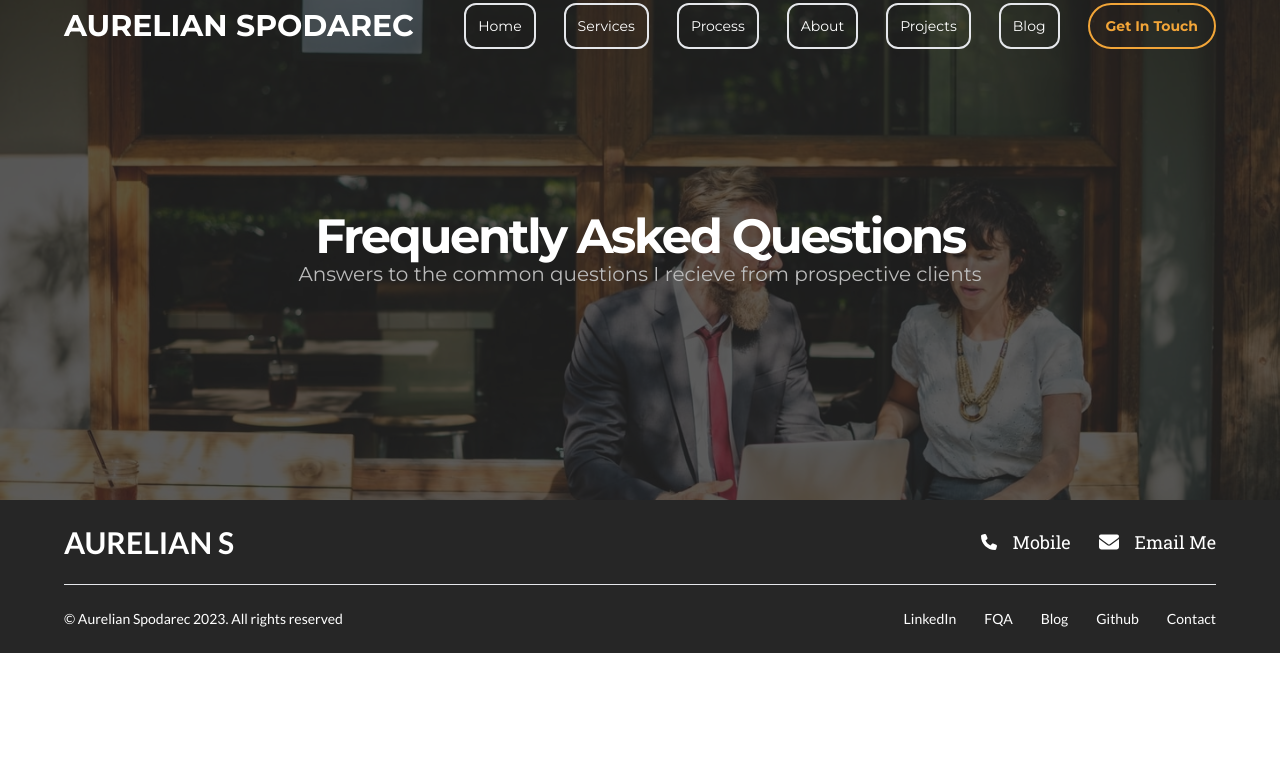
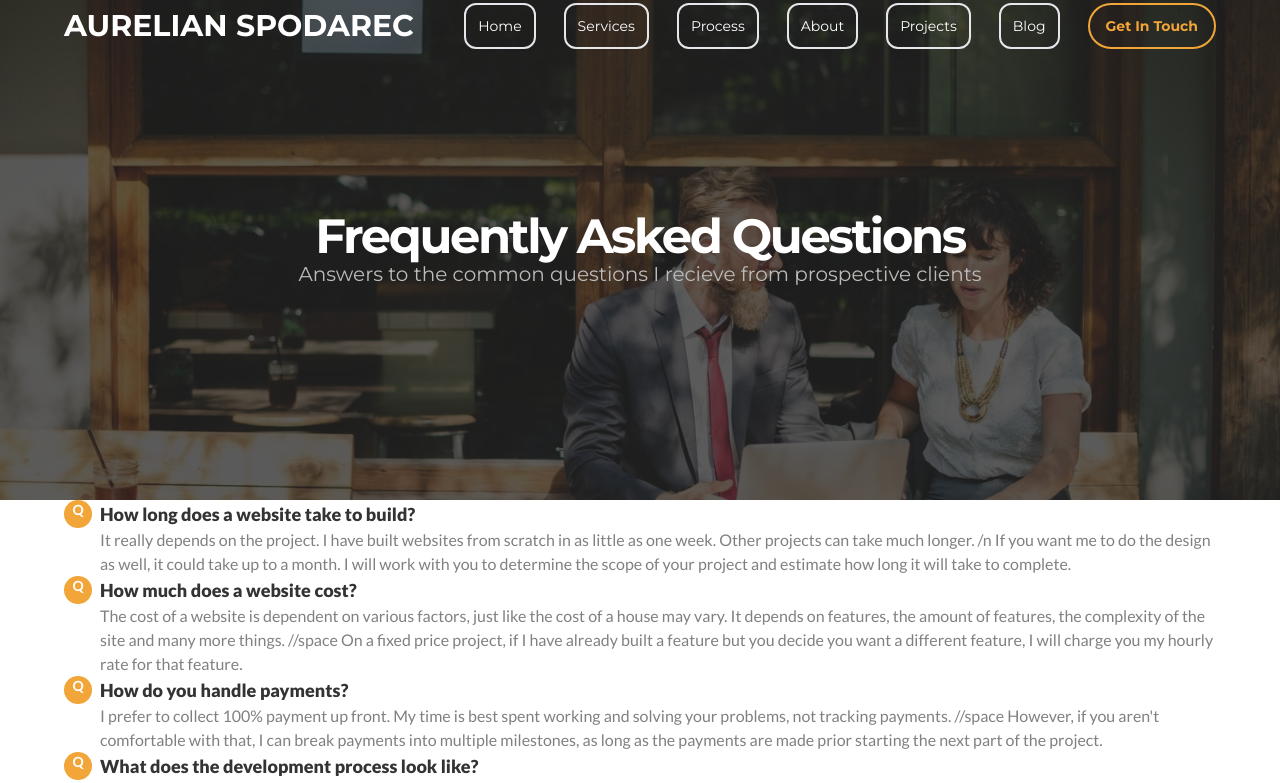
Before and after one commit to AurelianSpodarec/portfolio-legacy-2018-2023, a Next.js app: page /faq in a window 1280 px wide. Shown: the top 783 px of the page. Built offline with nearby package versions, Linux system fonts and the light colour scheme.

Commit message:
update: Created and refactored FAQ page - needs more work

```diff
--- a/src/app/_components/Footer.tsx
+++ b/src/app/_components/Footer.tsx
@@ -27,11 +27,11 @@ function Footer() {
                     <p className="text-white text-sm">&copy; Aurelian Spodarec {new Date().getFullYear()}. All rights reserved</p>
 
                     <nav className="text-white text-sm space-x-7">
-                        <a href="#">LinkedIn</a>
-                        <a href="#">FQA</a>
-                        <a href="#">Blog</a>
-                        <a href="#">Github</a>
-                        <a href="#">Contact</a>
+                        <Link href="https://www.linkedin.com/in/aurelianspodarec/">LinkedIn</Link>
+                        <Link href="/faq">FAQ</Link>
+                        <Link href="https://aurelianspodarec.co.uk/blog">Blog</Link>
+                        <Link href="https://github.com/AurelianSpodarec">Github</Link>
+                        <Link href="/contact">Contact</Link>
                     </nav>
                 </div>
 
--- a/src/app/about/page.tsx
+++ b/src/app/about/page.tsx
@@ -3,6 +3,7 @@ import Head from "next/head";
 import Image from "next/image";
 import BoxContact from "../_components/BoxContact";
 import Container from "@/components/_layout/Container";
+import CTAActionChoice from "@/components/section/CTAActionChoice";
 
 function About() {
   return (
@@ -58,7 +59,10 @@ function About() {
 
         </Container>
       </section>
+
       <BoxContact />
+
+      <CTAActionChoice />
     </>
   )
 }
--- /dev/null
+++ b/src/app/faq/_components/FAQItem.tsx
@@ -0,0 +1,20 @@
+export interface IFAQItem {
+  title: string;
+  description: string;
+}
+
+function FAQItem({ title, description }: IFAQItem) {
+  return (
+    <div className="flex">
+      <div className="mr-2 flex justify-center align-middle">
+        <span className="h-7 w-7 flex justify-center align-middle bg-[#f2a538] text-sm font-bold rounded-full text-white">Q</span>
+      </div>
+      <div>
+        <h3 className="font-extrabold text-lg text-[#333]">{title}</h3>
+        <p className="text-base text-[#808080]">{description}</p>
+      </div>
+    </div>
+  )
+}
+
+export default FAQItem;
--- a/src/app/faq/page.tsx
+++ b/src/app/faq/page.tsx
@@ -1,5 +1,32 @@
+import Head from "next/head";
+
+import Container from "@/components/_layout/Container";
 import Hero from "@/components/molecules/Hero";
-import Head from "next/head";
+
+import FAQItem, { IFAQItem } from "./_components/FAQItem";
+
+const dataFAQ:IFAQItem[] = [
+  {
+    title: "How long does a website take to build?",
+    description: "It really depends on the project. I have built websites from scratch in as little as one week. Other projects can take much longer. /n If you want me to do the design as well, it could take up to a month. I will work with you to determine the scope of your project and estimate how long it will take to complete."
+  },
+  {
+    title: "How much does a website cost?",
+    description: "The cost of a website is dependent on various factors, just like the cost of a house may vary. It depends on features, the amount of features, the complexity of the site and many more things. //space On a fixed price project, if I have already built a feature but you decide you want a different feature, I will charge you my hourly rate for that feature."
+  },
+  {
+    title: "How do you handle payments?",
+    description: "I prefer to collect 100% payment up front. My time is best spent working and solving your problems, not tracking payments. //space However, if you aren't comfortable with that, I can break payments into multiple milestones, as long as the payments are made prior starting the next part of the project."
+  },
+  {
+    title: "What does the development process look like?",
+    description: "There are 4 steps in my development process so the project runs smoothly. You can check the [entire process here](link)."
+  },
+  {
+    title: "Do you know how to design?",
+    description: "If you don't need fancy graphics, I can create a full website from design and development to launch on a live server. I understand colour theory, modern desing trends and I have the ability to make a website that looks good, and most importanly is user-friendly."
+  }
+]
 
 function FAQ() {
   return (
@@ -11,6 +38,7 @@ function FAQ() {
           content="I’m Aurelian Spodarec. I live in Manchester, United Kingdom where I develop design and develop webapps."
         />
       </Head>
+
       <Hero
         title="Frequently Asked Questions"
         description="Answers to the common questions I recieve from prospective clients"
@@ -19,6 +47,21 @@ function FAQ() {
           alt: "Desk with an Apple Computer with a coffee "
         }}
       />
+
+      <section>
+        <Container>
+
+          {dataFAQ.map(item => {
+            return (
+              <FAQItem
+                title={item.title}
+                description={item.description}
+              />
+            )
+          })}
+
+        </Container>
+      </section>
     </>
   )
 }
--- /dev/null
+++ b/src/components/section/CTAActionChoice.tsx
@@ -0,0 +1,28 @@
+import BoxAction from "../molecules/BoxAction";
+
+function CTAActionChoice() {
+  return (
+    <section>
+      <div className="grid grid-cols-2">
+        <BoxAction
+          title="How I work, the process"
+          description="How will the work be done? I will show you a step by step guide, that will explain you how we'll work from the start to the end."
+          button={{
+            text: "View the process",
+            link: "/process"
+          }}
+        />
+        <BoxAction
+          title="Tell me about your project"
+          description="If you're interested in hiring me for your next awesome project, don't hesitate to tell me about it, and let's get started!"
+          button={{
+            text: "Share the details",
+            link: "/contact"
+          }}
+        />
+      </div>
+    </section>
+  )
+}
+
+export default CTAActionChoice;
```
Lines whose indentation alone changed are shown as unchanged.
